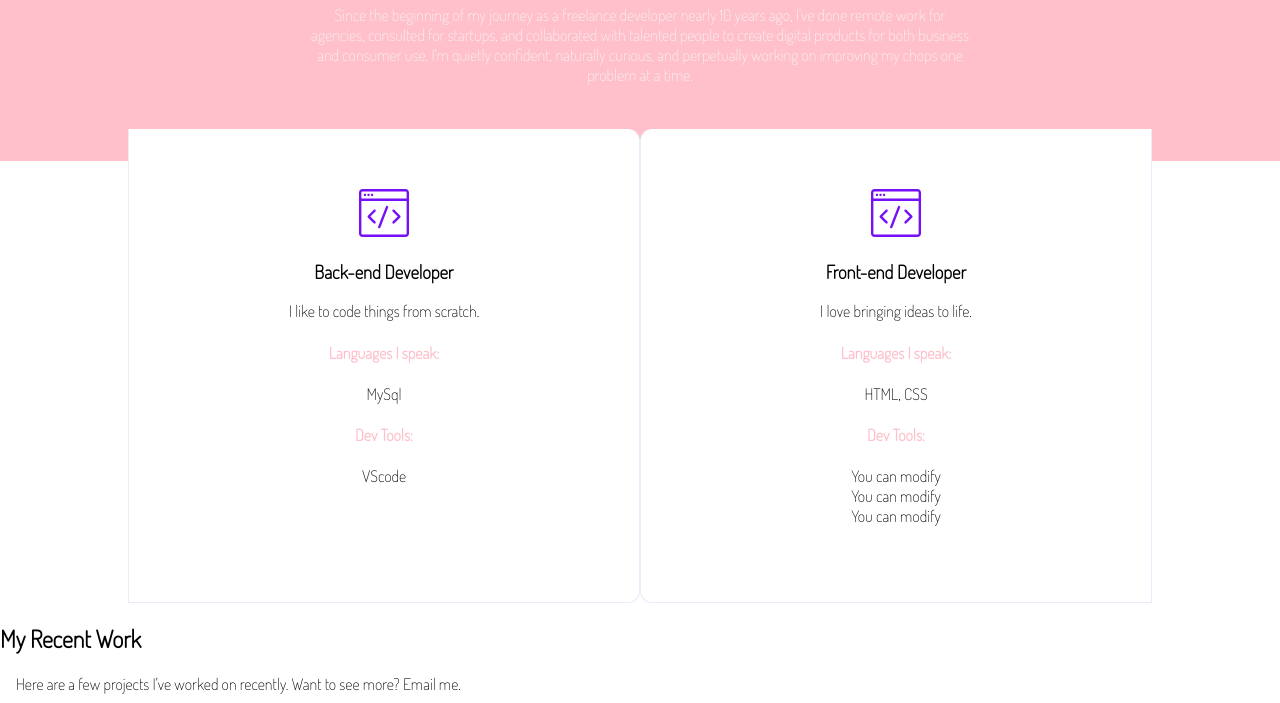
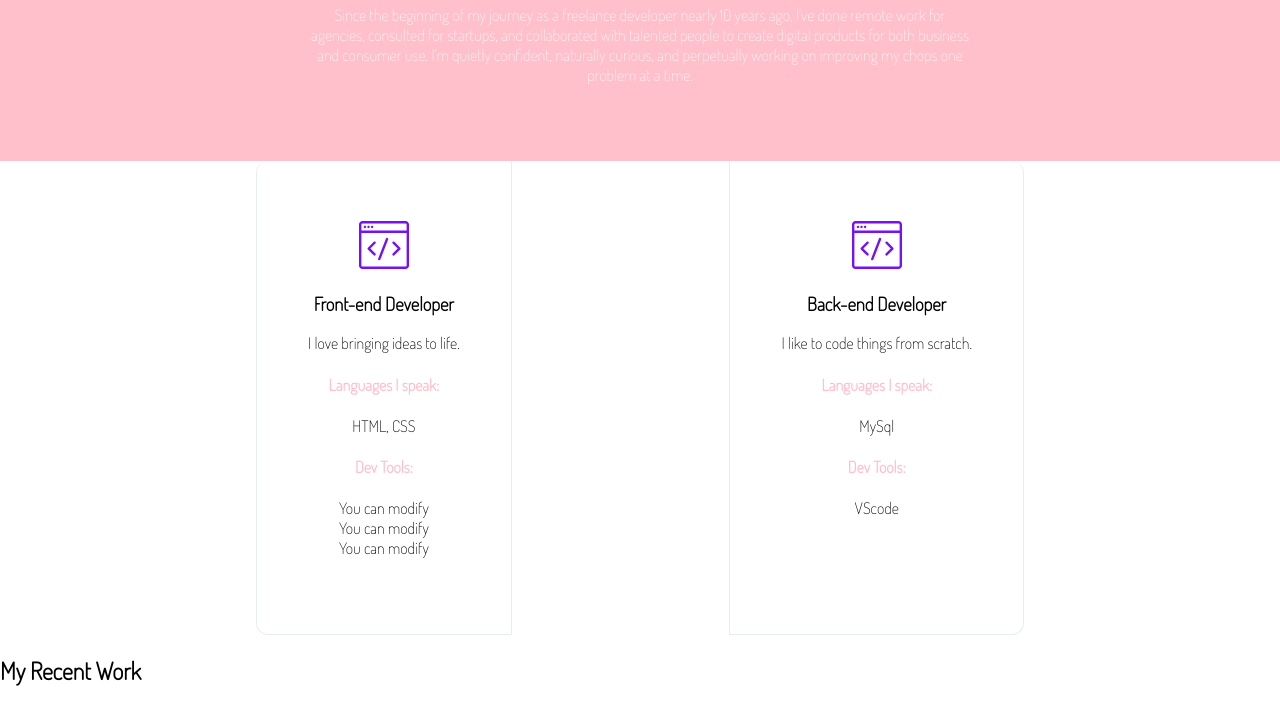
Before and after one commit to WildCodeSchool-2024-02/JS-Paris-BrainWaves-checkpoint-1, a website: page site/portfolio.html in a window 1280 px wide. Shown: the part 910-1613 px from the top of the page. Drawn offline with Linux system fonts and the light colour scheme.

Commit message:
CSS step 06 FINISHED

```diff
--- a/site/css/portfolio.css
+++ b/site/css/portfolio.css
@@ -72,8 +72,11 @@ p {
   margin-top: calc(var(--gutter) * -2);
   border-radius: var(--radius);
   padding: 0 10%;
-  display: grid;
-  grid-template-columns: 1fr 1fr;
+  display: flex;
+  width: 80%;
+  flex-direction: row-reverse;
+  justify-content: space-between;
+  margin: 0px auto;
 
 }
 
@@ -92,7 +95,7 @@ p {
   border-radius: var(--radius);
   text-align: var(--textAlign);
   box-shadow: var(--styledShadow);
-
+  /* border: 2px solid red;   */
 
 }
 
```
